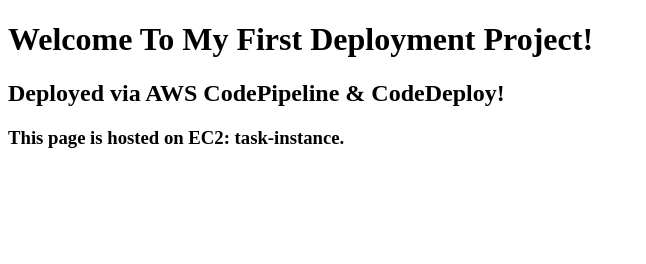
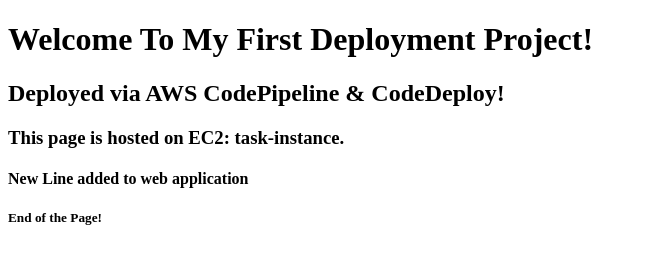
Before and after one commit to anithaambrose/SimpleWebApp, a plain HTML site: page index.html in a window 1280 px wide. Shown: the whole page, without its empty margins (0-646 px from the left). Drawn offline with Linux system fonts and the light colour scheme.

Commit message:
Update index.html

```diff
--- a/index.html
+++ b/index.html
@@ -7,5 +7,7 @@
     <h1>Welcome To My First Deployment Project!</h1>
     <h2>Deployed via AWS CodePipeline & CodeDeploy!</h2>
     <h3>This page is hosted on EC2: task-instance.</h3>
+    <h4>New Line added to web application</h4>
+    <h5>End of the Page!</h5>
 </body>
 </html>
```
